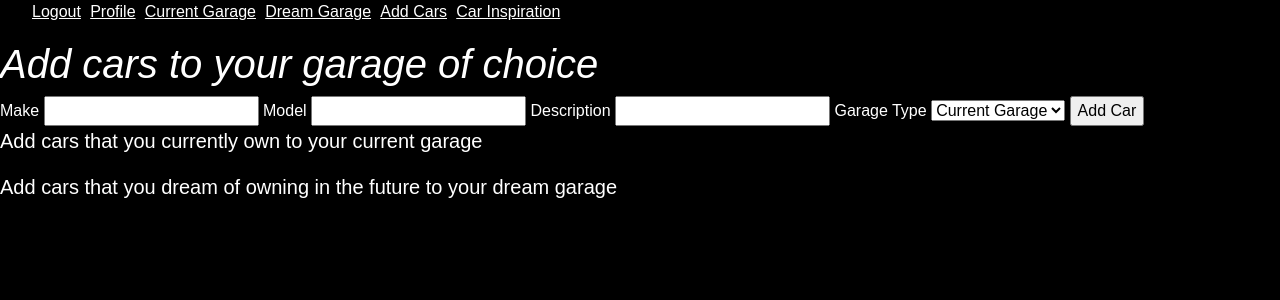
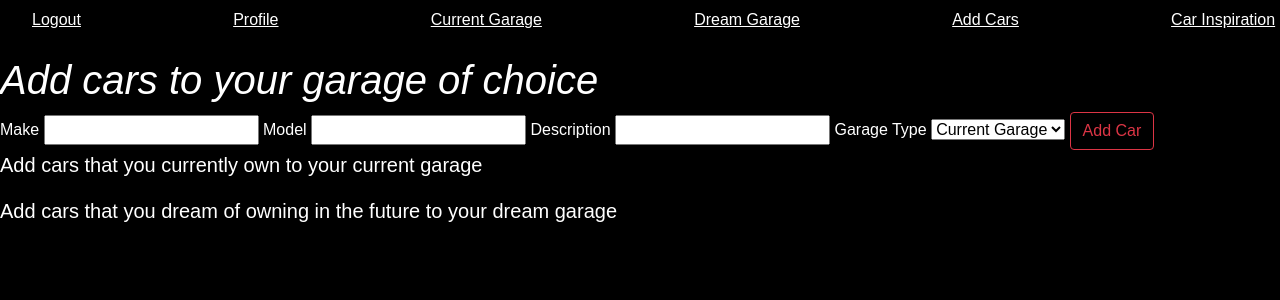
Before and after one commit to chrisrachal/Automotive-Dreamers, a Node server app: page /cars/addcars in a window 1280 px wide. Shown: the top 300 px of the page. Run offline with Node 20, Linux system fonts and the light colour scheme; the visitor is signed in with stand-in values (Sample User, id 1); data that the repository does not hold is empty; some libraries are stand-ins or nearby versions.

Commit message:
add buttons

```diff
--- a/views/addcars.ejs
+++ b/views/addcars.ejs
@@ -18,7 +18,7 @@
     </select>
 
 
-    <input type="submit" value="Add Car">
+    <input type="submit" class="btn btn-outline-danger" value="Add Car">
   </form>
 
   <p>Add cars that you currently own to your current garage</p>
--- a/views/carinspiration.ejs
+++ b/views/carinspiration.ejs
@@ -82,7 +82,7 @@
             <option value="Volkswagen">Volkswagen</option>
             <option value="Volvo">Volvo</option>
         </select>
-        <input type="submit" value="Search Car">
+        <input type="submit" class="btn btn-outline-danger" value="Search Car">
     </form>
 
 
--- a/views/currentgarage.ejs
+++ b/views/currentgarage.ejs
@@ -15,7 +15,7 @@
     <ul><%= car.dataValues.description %>
       <form method="POST" action="/currentgarage/?_method=DELETE">
         <input type="hidden" value="<%=car.dataValues.id%>" name="id">
-        <input type="submit" value="Delete">
+        <input type="submit" class="btn btn-outline-danger" value="Delete">
     </form>
     </ul>
   <% }) %>
--- a/views/layout.ejs
+++ b/views/layout.ejs
@@ -16,13 +16,13 @@
             <li><a href="/auth/signup">Signup</a></li>
             <li><a href="/auth/login">Login</a></li>
           <% } else { %>
+            <nav class="navbar navbar-dark">
           <li><a href="/auth/logout">Logout</a></li>
           <li><a href="/profile">Profile</a></li>
           <li><a href="/currentgarage">Current Garage</a></li>
           <li><a href="/dreamgarage">Dream Garage</a></li>
           <li><a href="/cars/addcars">Add Cars</a></li>
           <li><a href="/carinspiration">Car Inspiration</a></li>
-
           <% } %>
         </ul>
       </nav>
```
Also changed, not shown: views/dreamgarage.ejs (+2 -11 lines).
